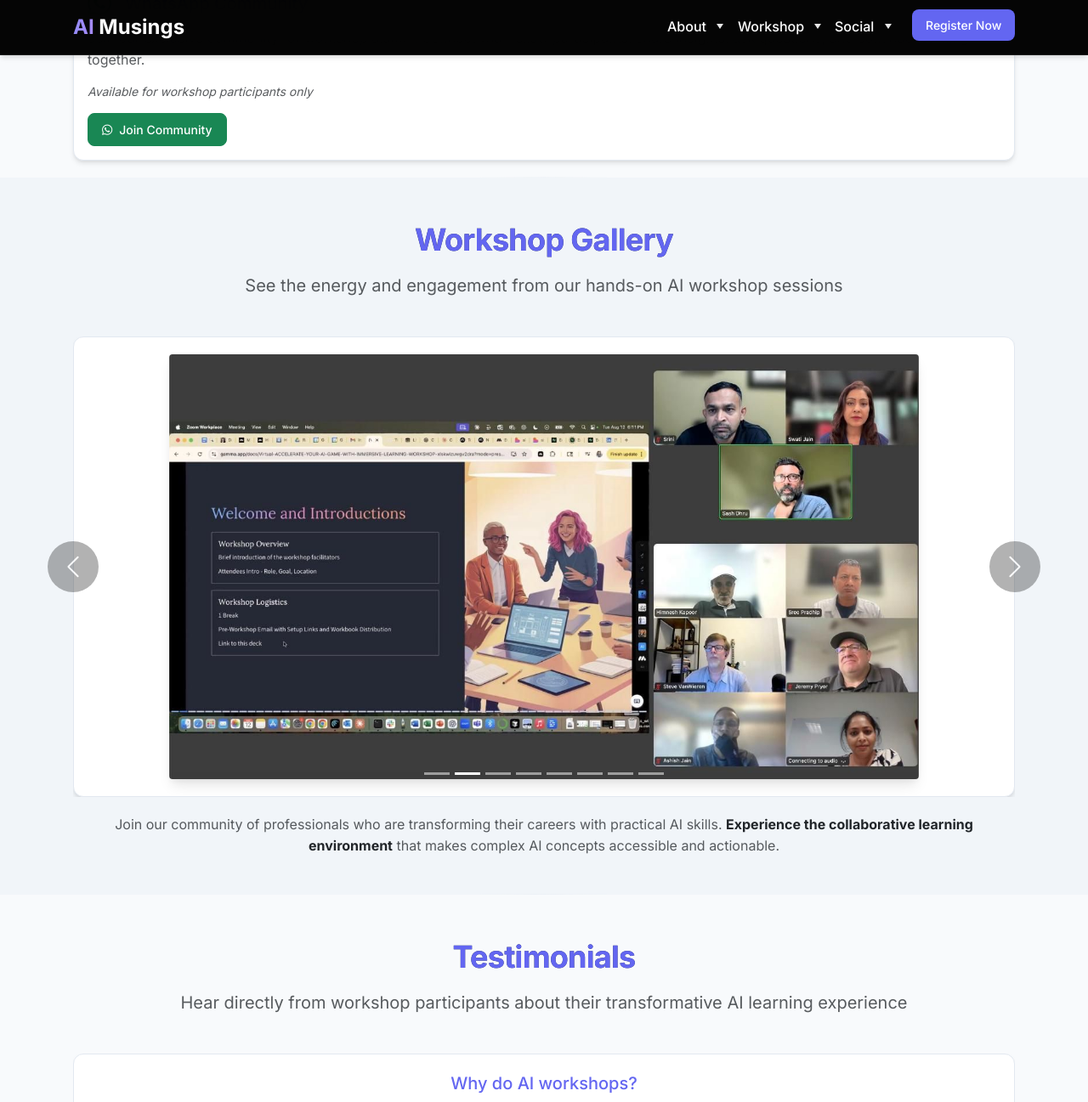
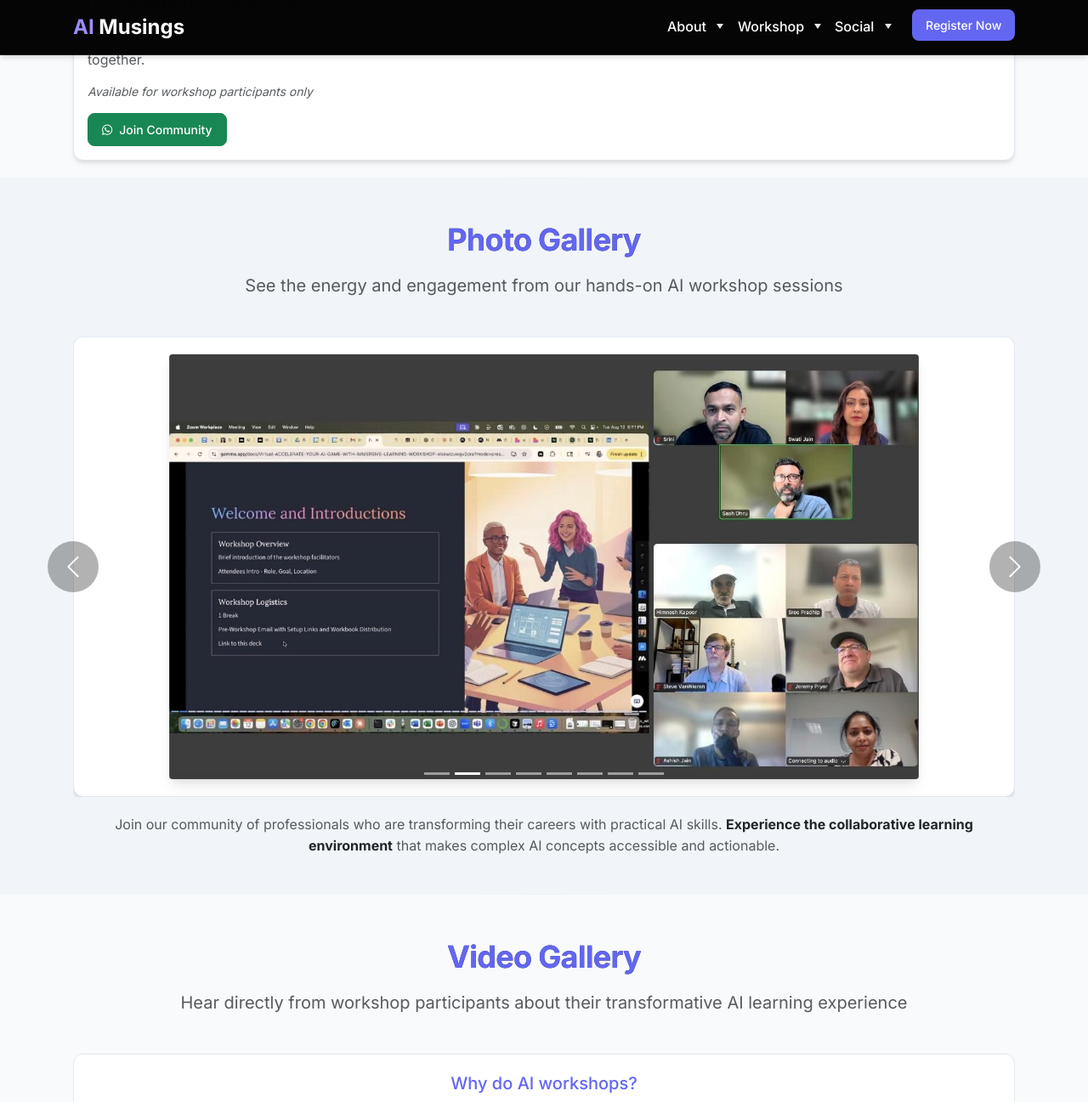
Before and after one commit to pulsarventures/aimusings.site, a Jekyll site: the page built from index.html, in a window 1280 px wide and 1400 px high, scrolled down 7525 px, cut to the strip 0-1297 px from the top of the window. Shown: the whole strip at 85% size. Built offline with Jekyll 4.4.1, drawn with Linux system fonts in a browser that asks for light colours; the list of posts is cut into pages by our own code.

Commit message:
Reorganize Social section into Photos, Videos, and Testimonials
- Update navigation to have cleaner sub-menus: Photos, Videos, Testimonials
- Split content into dedicated sections:
  * Photo Gallery: Workshop photos carousel
  * Video Gallery: All video testimonials
  * Testimonials: Text testimonials only
- Add new video testimonial: "AI Workshop Feedback: Real Stories on Agents, Tools & Productivity"
- Improve content organization and user navigation experience

🤖 Generated with [Claude Code](https://claude.ai/code)

Co-Authored-By: Claude <noreply@anthropic.com>

```diff
--- a/_includes/header.html
+++ b/_includes/header.html
@@ -37,8 +37,9 @@
                         Social
                     </a>
                     <ul class="dropdown-menu" aria-labelledby="socialDropdown">
-                        <li><a class="dropdown-item" href="#gallery">Gallery</a></li>
-                        <li><a class="dropdown-item" href="#success-stories">Testimonials</a></li>
+                        <li><a class="dropdown-item" href="#photo-gallery">Photos</a></li>
+                        <li><a class="dropdown-item" href="#video-gallery">Videos</a></li>
+                        <li><a class="dropdown-item" href="#testimonials">Testimonials</a></li>
                     </ul>
                 </li>
                 <li class="nav-item" data-animate="fadeDown" data-delay="450">
--- a/index.html
+++ b/index.html
@@ -578,12 +578,12 @@ title: "Accelerate Your AI Game: Learn, Apply, Build in One Immersive Session"
     </div>
 </section>
 
-<!-- Workshop Gallery Section -->
-<section id="gallery" class="section-alternate py-5">
+<!-- Photo Gallery Section -->
+<section id="photo-gallery" class="section-alternate py-5">
     <div class="container">
         <div class="row">
             <div class="col-lg-8 mx-auto text-center mb-5">
-                <h2 class="display-5 fw-bold mb-4 text-primary" data-animate="fadeUp">Workshop Gallery</h2>
+                <h2 class="display-5 fw-bold mb-4 text-primary" data-animate="fadeUp">Photo Gallery</h2>
                 <p class="lead text-muted">See the energy and engagement from our hands-on AI workshop sessions</p>
             </div>
         </div>
@@ -717,12 +717,12 @@ title: "Accelerate Your AI Game: Learn, Apply, Build in One Immersive Session"
     </div>
 </section>
 
-<!-- Testimonials Section -->
-<section id="success-stories" class="section-light py-5">
+<!-- Video Gallery Section -->
+<section id="video-gallery" class="section-light py-5">
     <div class="container">
         <div class="row">
             <div class="col-lg-8 mx-auto text-center mb-5">
-                <h2 class="display-5 fw-bold mb-4 text-primary" data-animate="fadeUp">Testimonials</h2>
+                <h2 class="display-5 fw-bold mb-4 text-primary" data-animate="fadeUp">Video Gallery</h2>
                 <p class="lead text-muted">Hear directly from workshop participants about their transformative AI learning experience</p>
             </div>
         </div>
@@ -736,6 +736,7 @@ title: "Accelerate Your AI Game: Learn, Apply, Build in One Immersive Session"
                         <button type="button" data-bs-target="#videoTestimonialCarousel" data-bs-slide-to="0" class="active" aria-current="true" aria-label="Why AI Workshop"></button>
                         <button type="button" data-bs-target="#videoTestimonialCarousel" data-bs-slide-to="1" aria-label="Biggest Aha Moments"></button>
                         <button type="button" data-bs-target="#videoTestimonialCarousel" data-bs-slide-to="2" aria-label="Would You Recommend"></button>
+                        <button type="button" data-bs-target="#videoTestimonialCarousel" data-bs-slide-to="3" aria-label="Workshop Feedback"></button>
                     </div>
 
                     <div class="carousel-inner">
@@ -780,6 +781,20 @@ title: "Accelerate Your AI Game: Learn, Apply, Build in One Immersive Session"
                                 </div>
                             </div>
                         </div>
+
+                        <!-- Video 4: Workshop Feedback -->
+                        <div class="carousel-item">
+                            <div class="card glass-effect">
+                                <div class="card-body p-5">
+                                    <div class="text-center mb-4">
+                                        <h4 class="h5 text-primary mb-3">AI Workshop Feedback: Real Stories on Agents, Tools & Productivity</h4>
+                                        <div class="ratio ratio-16x9" style="max-width: 600px; margin: 0 auto;">
+                                            <iframe src="https://www.youtube.com/embed/hw3CgK3lfkg" title="AI Workshop Feedback: Real Stories on Agents, Tools & Productivity" frameborder="0" allow="accelerometer; autoplay; clipboard-write; encrypted-media; gyroscope; picture-in-picture" allowfullscreen class="rounded shadow"></iframe>
+                                        </div>
+                                    </div>
+                                </div>
+                            </div>
+                        </div>
                     </div>
 
                     <!-- Enhanced Carousel Controls -->
@@ -794,12 +809,16 @@ title: "Accelerate Your AI Game: Learn, Apply, Build in One Immersive Session"
                 </div>
             </div>
         </div>
+    </div>
+</section>
 
-        <!-- Divider and Text Testimonials Header -->
-        <div class="row mb-4">
-            <div class="col-lg-8 mx-auto text-center">
-                <hr class="my-4" style="border-color: var(--primary-color); opacity: 0.3;">
-                <h3 class="h4 text-primary mb-0">What Participants Are Saying</h3>
+<!-- Testimonials Section -->
+<section id="testimonials" class="section-alternate py-5">
+    <div class="container">
+        <div class="row">
+            <div class="col-lg-8 mx-auto text-center mb-5">
+                <h2 class="display-5 fw-bold mb-4 text-primary" data-animate="fadeUp">Testimonials</h2>
+                <p class="lead text-muted">What Participants Are Saying</p>
             </div>
         </div>
         <div class="row g-4" data-animate="stagger">
```
